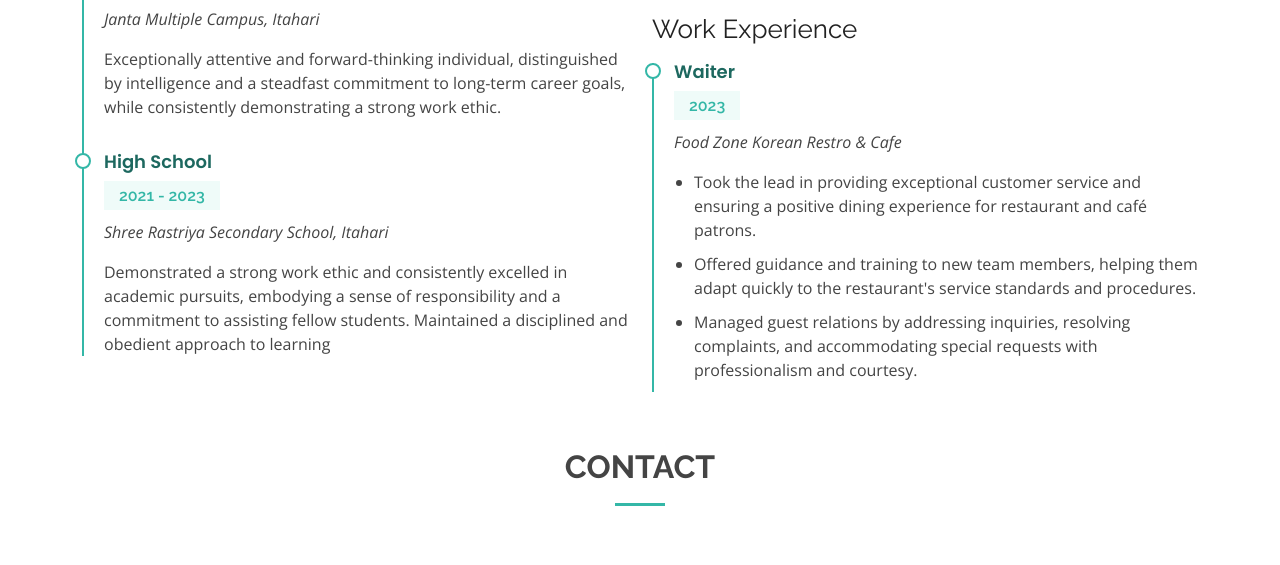
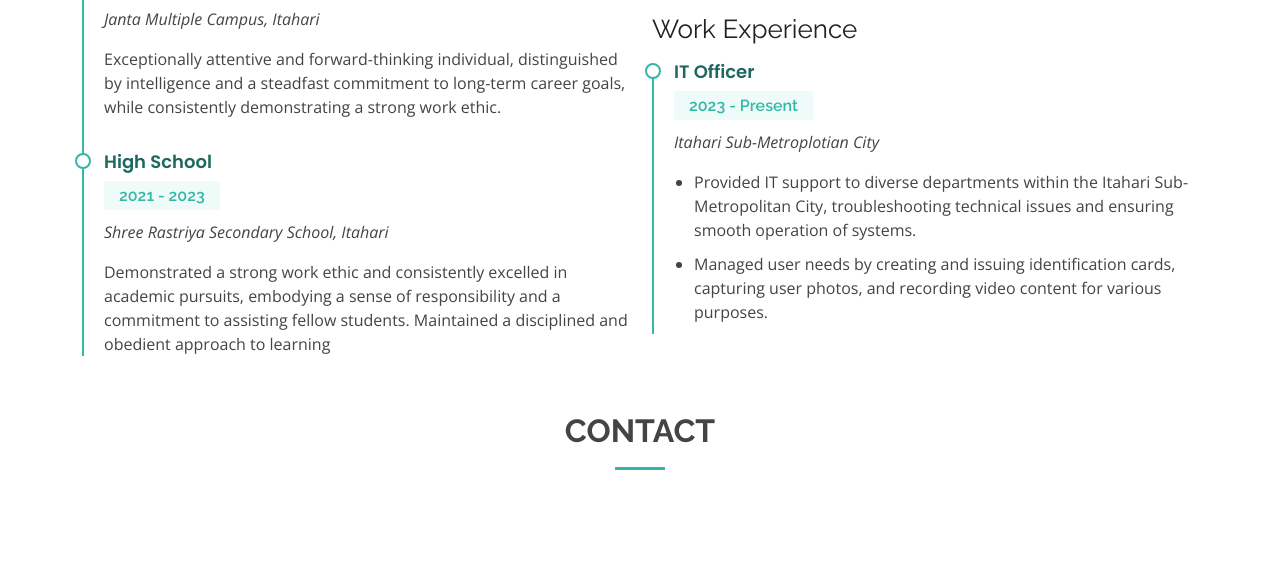
Before and after one commit to srijanathapa2395/portfolio, a plain HTML site: page index.html in a window 1280 px wide. Shown: the part 2354-2919 px from the top of the page. Drawn offline with nearby package versions, Linux system fonts and the light colour scheme.

Commit message:
Updated the CV to Officer

```diff
--- a/index.html
+++ b/index.html
@@ -263,14 +263,13 @@
             </div>
             <h3 class="resume-title">Work Experience</h3>
             <div class="resume-item">
-              <h4>Waiter</h4>
-              <h5>2023</h5>
-              <p><em>Food Zone Korean Restro & Cafe</em></p>
+              <h4>IT Officer</h4>
+              <h5>2023 - Present</h5>
+              <p><em>Itahari Sub-Metroplotian City</em></p>
               <p>
               <ul>
-                <li>Took the lead in providing exceptional customer service and ensuring a positive dining experience for restaurant and café patrons.</li>
-                <li>Offered guidance and training to new team members, helping them adapt quickly to the restaurant's service standards and procedures.</li>
-                <li>Managed guest relations by addressing inquiries, resolving complaints, and accommodating special requests with professionalism and courtesy.</li>
+                <li>Provided IT support to diverse departments within the Itahari Sub-Metropolitan City, troubleshooting technical issues and ensuring smooth operation of systems.</li>
+                <li>Managed user needs by creating and issuing identification cards, capturing user photos, and recording video content for various purposes.</li>
               </ul>
               </p>
             </div>
```
